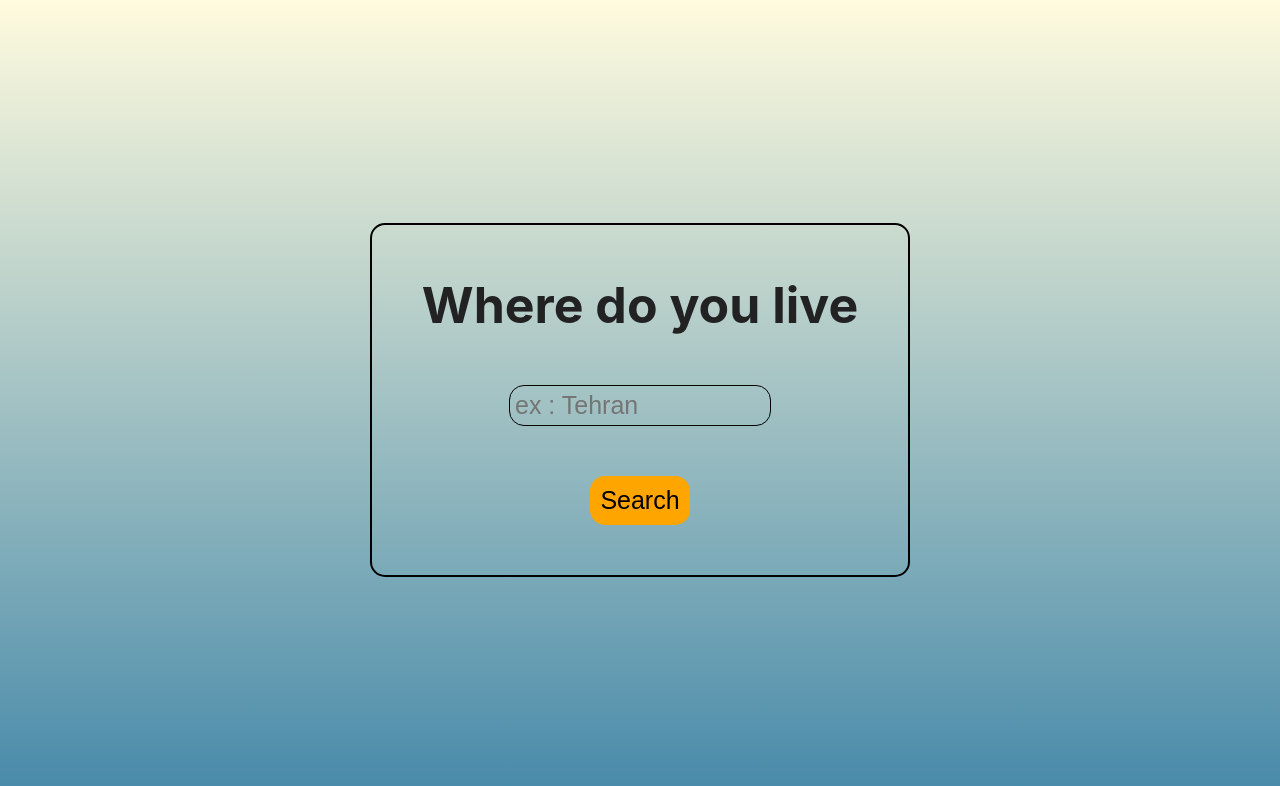
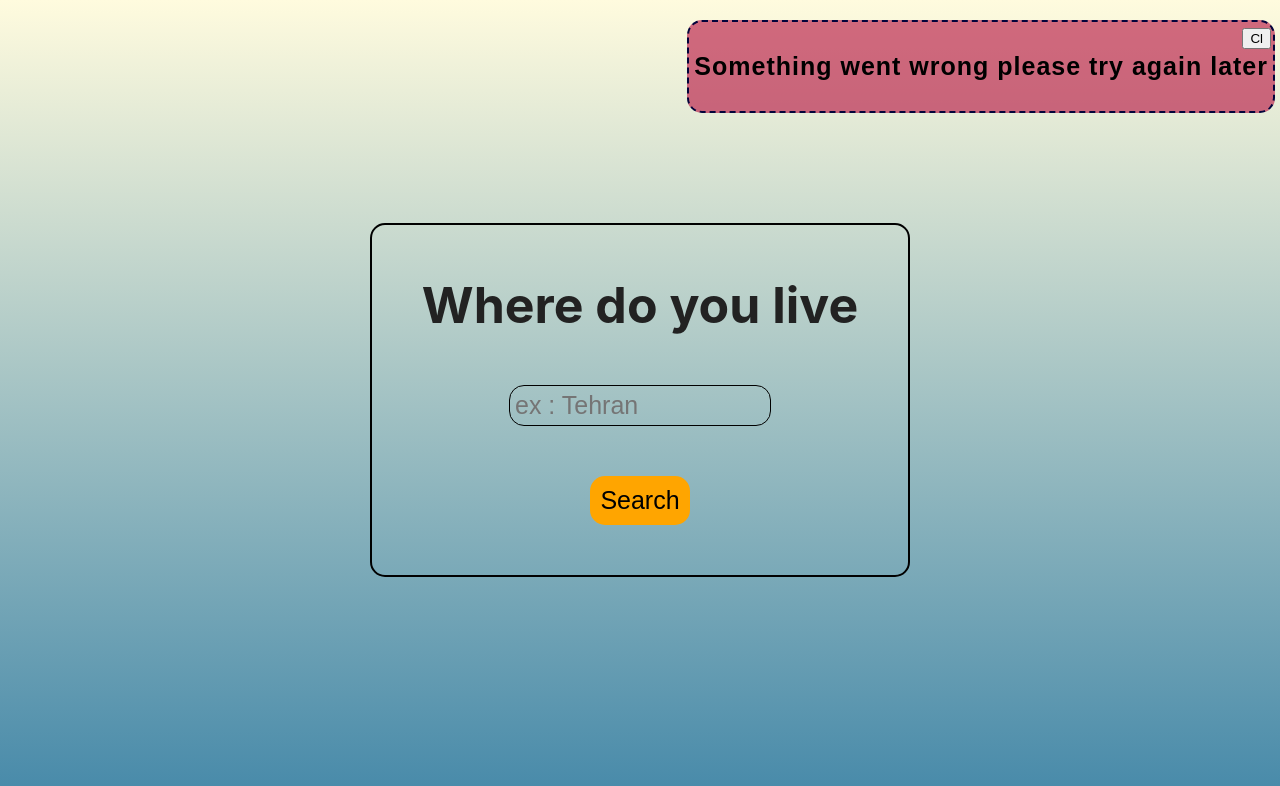
Before and after one commit to Dev-MostafaAzari/Weather-App, a React (Create React App) app: page / in a window 1280 px wide. Shown: the top 786 px of the page. Built offline with nearby package versions, Linux system fonts and the light colour scheme.

Commit message:
AlertAnimation

```diff
--- a/src/components/Main/Main.js
+++ b/src/components/Main/Main.js
@@ -5,7 +5,7 @@ import Cloud from "../../assets/Cloud/Cloud1.png";
 import States from '../States/States';
 import View from '../View/View';
 import { useDispatch, useSelector } from 'react-redux';
-import { isLocation } from '../../features/weather/weatherSlice';
+import {alertDissmiss } from '../../features/weather/weatherSlice';
 import { GetWeather } from '../../features/weather/weatherSlice';
 
 const SetLocationVariants = {
@@ -34,6 +34,19 @@ const SearchBtnVariants = {
     }
 };
 
+const AlertVariant = {
+    Hide:{
+        x:150,
+        opacity:0,
+    },
+    Show:{
+        x:0,
+        opacity:1,
+    },
+    transition : {
+        duration:1,
+    },
+}
 
 
 const Main = () =>{
@@ -45,8 +58,18 @@ const Main = () =>{
             {data.setLocation ?
                 <div className="MainWrapper">
                     <div className="setLocation">
+                        <motion.div variants={AlertVariant} initial={data.reject ? "Hide" : "Show"} animate={data.reject ? "Show" : "Hide"} transition="transition" className="AlertContainer">
+                            <div className="AlertWrapper">
+                                <div className="AlertTextContainer">
+                                    <p>Something went wrong please try again later</p>
+                                </div>
+                                <div className="AlertClBtnContainer">
+                                    <button className="AlertClBtn" onClick={()=>{dispatch(alertDissmiss())}}>Cl</button>
+                                </div>
+                            </div>
+                        </motion.div>
                         <motion.div variants={SetLocationVariants} initial="Start" animate="End" className="LocationFormContainer">
-                            <form className="form" onSubmit={(e)=>{e.preventDefault();dispatch(GetWeather(city));}}>
+                            <form className="form" onSubmit={(e)=>{e.preventDefault();/* dispatch(GetWeather(city)); */}}>
                                 <h1 className="setLocationTitle">Where do you live</h1>
                                 <input type="text" value={city} onChange={(e)=>{setCity(e.target.value)}} required className="setLocationInput" placeholder="ex : Tehran"/>
                                 <motion.button type="submit" variants={SearchBtnVariants} whileHover="hover" className="setLocationButton">Search</motion.button>
--- a/src/features/weather/weatherSlice.js
+++ b/src/features/weather/weatherSlice.js
@@ -5,7 +5,7 @@ const initialState = {
     setLocation : true,
     loading : false,
     weather:{},
-    reject:false,
+    reject:true,
 };
 
 const baseUrl = "https://api.openweathermap.org/data/2.5/weather";
@@ -25,6 +25,9 @@ const WeatherSlice = createSlice({
         isLocation:(state)=>{
             state.setLocation = !state.setLocation ;
         },
+        alertDissmiss:(state)=>{
+            state.reject = !state.reject;
+        }
     },
     extraReducers:(builder)=>{
         builder.addCase(GetWeather.pending,(state)=>{
@@ -51,4 +54,4 @@ const WeatherSlice = createSlice({
 
 export default WeatherSlice.reducer;
 export {GetWeather};
-export const {isLocation} = WeatherSlice.actions;
+export const {isLocation,alertDissmiss} = WeatherSlice.actions;
--- a/src/styles/Main.css
+++ b/src/styles/Main.css
@@ -14,6 +14,9 @@
     align-items: center;
     overflow: hidden;
 }
+
+/* view */
+
 .ViewPart
 {
     flex:2;
@@ -25,6 +28,9 @@
     align-items: center;
     color:black;
 }
+
+/* statas */
+
 .StatesPart
 {
     flex:1;
@@ -37,6 +43,9 @@
     align-items: center;
     color:white;
 }
+
+/* ChooseLoacation */
+
 .setLocation
 {
     width: 100%;
@@ -90,6 +99,9 @@
     border-radius: 15px;
     border: none;
 }
+
+/* Loading */
+
 .LoadingContainer
 {
     display: flex;
@@ -104,3 +116,36 @@
     background-color: #4689a9;
     border-radius: 50%;
 }
+
+/* Alert */
+
+.AlertContainer
+{
+    position: absolute;
+    top:20px;
+    right: 5px;
+    border:2px rgb(3, 3, 59) dashed;
+    border-radius: 15px;
+    background: rgba(180, 10, 60, 0.6);
+}
+.AlertWrapper
+{
+    position: relative;
+    display: flex;
+    flex-direction: row;
+    align-items: center;
+    padding: 5px;
+}
+.AlertTextContainer
+{
+    font-size: 25px;
+    letter-spacing: 1px;
+    font-weight: 600;
+    font-family: Arial, Helvetica, sans-serif;
+}
+.AlertClBtnContainer
+{
+    position: absolute;
+    top:5px;
+    right:2px;
+}
```
